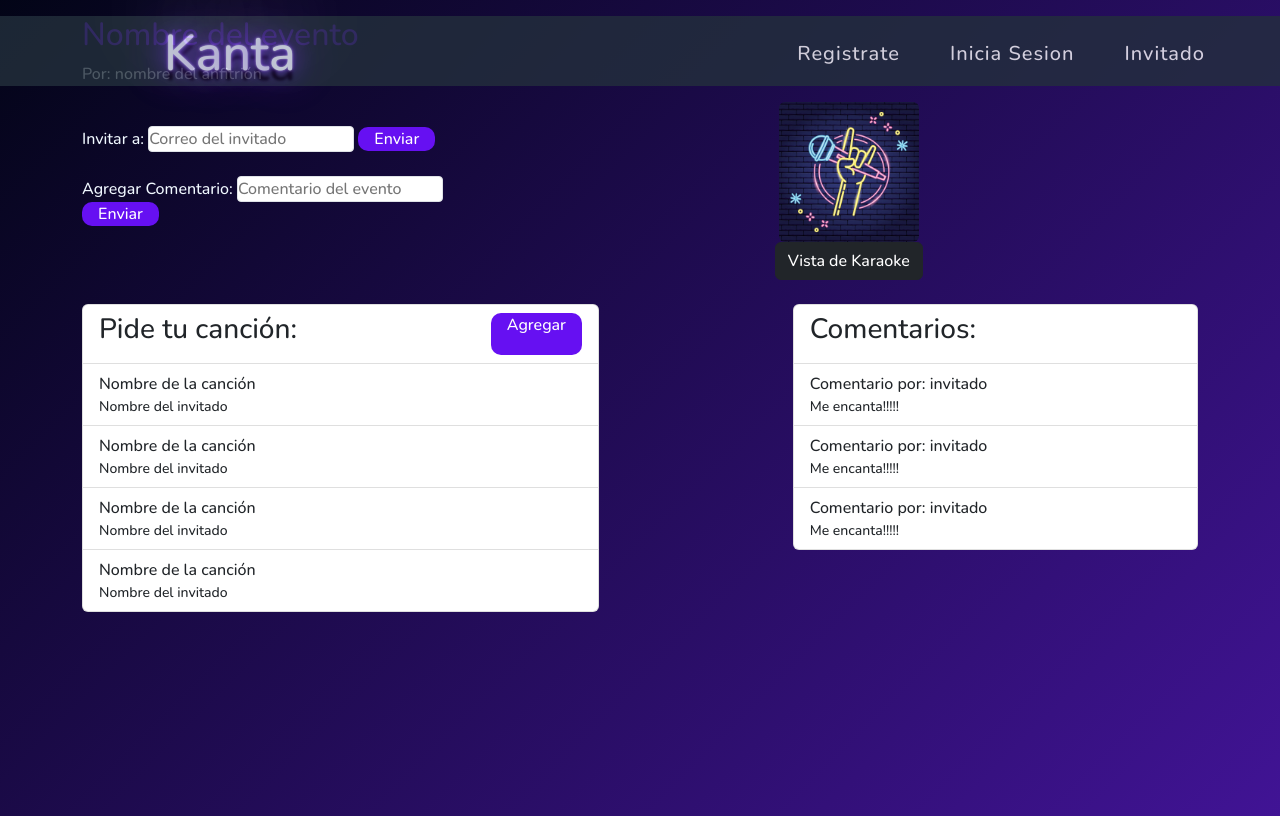
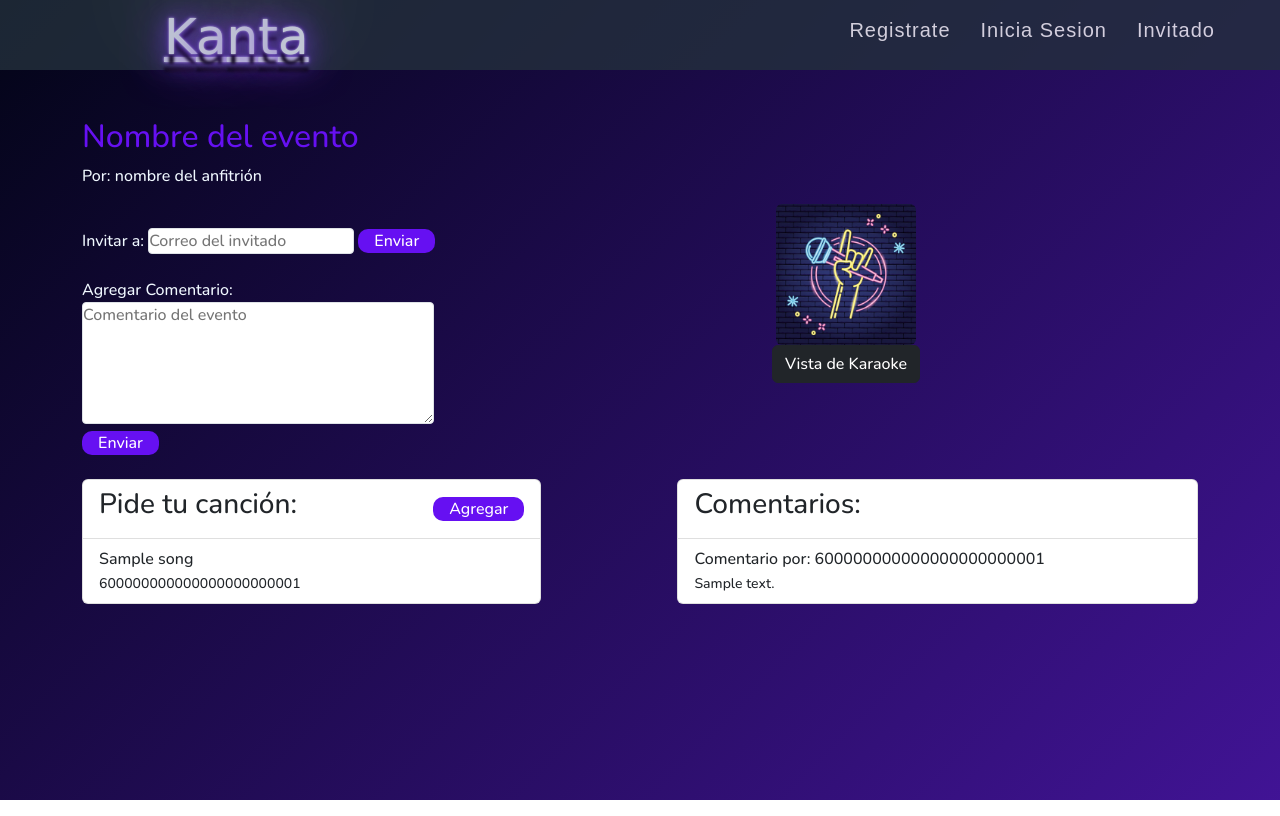
Before and after one commit to gused95/Karaoke, a Node server app: page /user/event-details in a window 1280 px wide. Run offline with Node 20, Linux system fonts and the light colour scheme; tables that the repository leaves empty hold one stand-in row (values such as "Sample post"); some libraries are stand-ins or nearby versions; some web fonts are replaced.

Commit message:
se ponen canciones en la lista, se acrtualizan los comentarios y mejoras de css

```diff
--- a/public/stylesheets/style.css
+++ b/public/stylesheets/style.css
@@ -1,30 +1,34 @@
-*{
+* {
   margin: 0;
   padding: 0;
   box-sizing: border-box;
-  font-family: 'Nunito', sans-serif;
 }
 body{
-  width: 100vw;
-  height:100vh;
+  font-family: 'Nunito', sans-serif;
+  padding-top: 70px;
+  min-height: 100vh;
   color: aliceblue;
   background: hsla(235, 79%, 5%, 1);
   background: linear-gradient(315deg, hsla(235, 79%, 5%, 1) 0%, hsla(261, 77%, 33%, 1) 100%);
   background: -moz-linear-gradient(315deg, hsla(235, 79%, 5%, 1) 0%, hsla(261, 77%, 33%, 1) 100%);
   background: -webkit-linear-gradient(315deg, hsla(235, 79%, 5%, 1) 0%, hsla(261, 77%, 33%, 1) 100%);
-
-  filter: progid: DXImageTransform.Microsoft.gradient( startColorstr="#030519", endColorstr="#401394", GradientType=1 );
+  filter: progid: DXImageTransform.Microsoft.gradient( startColorstr="#030519", endColorstr="#401394", GradientType=1 )
 }
 
 .body-index{
   padding: 0px;
 }
+
+.body-index #parallax .logo{
+  padding-top: 300px;
+}
+
 #texto1{
   margin: 100px;
   margin-top: 230px;
 }
 .texto1 {
-  font-size: 2.5rem;
+  font-size: 3rem;
   font-family: 'Roboto Condensed', sans-serif;
   color:#Fff;
   text-shadow: 0 -40px 100px, 0 0 2px, 0 0 1em #8244ff, 0 0 0.5em #8244ff, 0 0 0.1em #8244ff, 0 10px 3px #000;
@@ -274,6 +278,9 @@
 
 nav{
   position: fixed;
+  top: 0;
+  left: 0;
+  right: 0;
   box-sizing: border-box;
   font-family: 'Poppins', sans-serif;
   display: flex;
@@ -289,17 +296,17 @@
   padding: 0 50px 0 100px;
   flex-wrap: wrap;
 }
-nav .logo{
+nav .logo a{
   margin-left: 4rem;
   font-family: 'Vibur', cursive;
   color: rgb(238, 246, 255);
   text-shadow: 0 -40px 100px, 0 0 2px, 0 0 1em #8244ff, 0 0 0.5em #8244ff, 0 0 0.1em #8244ff, 0 10px 3px #000;
   font-size: 50px;
 }
-.logo p span{
+.logo span {
   animation: blink linear infinite 2s;
 }
-.logo p span:nth-of-type(2){
+.logo span:nth-of-type(2) {
   animation: blink linear infinite 3s;
 }
 @keyframes blink {
--- a/routes/user.routes.js
+++ b/routes/user.routes.js
@@ -1,5 +1,7 @@
 // starter code in both routes/celebrities.routes.js and routes/movies.routes.js
 const router = require("express").Router();
+const Song = require("../models/Song.model");
+const Comment = require("../models/Comment.model");
 
 // all your routes here
 const isLoggedIn = require("../middleware/isLoggedIn");
@@ -14,9 +16,56 @@
     res.render("users/user-new-event");
 });
 
+
+
 router.get("/event-details", (req, res) => {
-    res.render("users/event-details")
+    Song.find()
+        .then(songs =>{
+            Comment.find()
+            .then(comments =>{
+                res.render("users/event-details", {songs, comments})
+            })
+        })
+        .catch(err => console.log(err))
 })
 
+router.post("/event-details", (req,res) =>{
+    Comment.create(req.body)
+    .then( comment =>{
+        res.redirect("/user/event-details")
+    })
+    .catch(err => console.log(err))
+})
+
+router.post("/send-invitation", (req,res) =>{
+
+    const data = {
+        service_id: "",
+        template_id: "",
+        user_id: "",
+        template_params: {
+          nombre: user.name,
+          correo: user.email,
+          profilePic: user.profilePic,
+        },
+        accessToken: "",
+      };
+      const url = "https://api.emailjs.com/api/v1.0/email/send";
+      axios({
+        method: "post",
+        url,
+        headers: {
+          "Content-Type": "application/json",
+        },
+        data: JSON.stringify(data),
+      })
+        .then((result) => {
+          console.log(result);
+          console.log("Correo enviado :)");
+        })
+        .catch((err) => {
+          console.log(err);
+        });
+})
 
 module.exports = router;
--- a/views/karaoke/search.hbs
+++ b/views/karaoke/search.hbs
@@ -1,5 +1,5 @@
 <div class="">
-    <div class="container mt-3">
+    <div class="container mt-5">
         <h2>Busca tu canción</h2>
         <form  class="input-group mb-3 list-group" action="/karaoke/search" method="post">
             <div class="d-flex">
--- a/views/layout.hbs
+++ b/views/layout.hbs
@@ -1,5 +1,5 @@
+<!DOCTYPE html>
 <html lang="en">
-
   <head>
     <meta charset="UTF-8" />
     <meta name="viewport" content="width=device-width, initial-scale=1.0" />
@@ -19,7 +19,7 @@
   </head>
   <body>
     <nav>
-        <div class="logo"><p>K<span>a</span>n<span>t</span>a</p></div>
+      <div class="logo"><a href="/">K<span>a</span>n<span>t</span>a</a></div>
         <input type="checkbox" id="click">
         <label for="click" class="menu-boton">
           <i class="fas fa-bars"></i>
@@ -28,7 +28,7 @@
           {{#unless correo}}
             <li><a href="/auth/signup">Registrate</a></li>
             <li><a href="/auth/login">Inicia Sesion</a></li>
-              <li><a href="">Invitado</a></li>
+            <li><a href="/invitados/sesion-invitado">Invitado</a></li>
           {{/unless}}
           {{#if correo}}
             <li><a class="active" href="/">Bienvenido {{nombre}} </a></li>
--- a/views/users/event-details.hbs
+++ b/views/users/event-details.hbs
@@ -1,19 +1,19 @@
-<div class="">
+<div class="py-5">
     <div class="container">
-        <h2 class="mt-3">Nombre del evento</h2>
+        <h2 class="">Nombre del evento</h2>
         <p>Por: nombre del anfitrión</p>
         <div class="d-flex justify-content-between">
             <div>
-                <form class="mt-4">
+                <form class="mt-4" action="/user/send-invitation" method="post">
                     <label>Invitar a:
                         <input class="rounded-1 border border-1" type="mail" placeholder="Correo del invitado">
                     </label>
                     <button class="purple-btn">Enviar</button>
                 </form>
 
-                <form class="mt-4">
+                <form class="mt-4" action="/user/event-details" method="post">
                     <label>Agregar Comentario:
-                        <input class="rounded-1 border border-1" type="text" placeholder="Comentario del evento">
+                        <textarea class="rounded-1 border border-1 d-block"  rows="5" cols="36" placeholder="Comentario del evento" name="comment"></textarea>
                     </label>
                     <button class="purple-btn">Enviar</button>
                 </form>
@@ -26,31 +26,18 @@
         <div class="d-flex">
             <div class="list-group list mt-4 flex-grow-1">
                 <div class="list-group-item">
-                    <div class="d-flex">
+                    <div class="d-flex align-items-center">
                         <h3 class="flex-grow-1">Pide tu canción:</h3>
                         <a href="/karaoke/search" class="purple-btn">Agregar</a>
                     </div>
                 </div>
-                <div class="list-group-item">
-                    Nombre de la canción
-                    <br>
-                    <small>Nombre del invitado</small>
-                </div>
-                <div class="list-group-item">
-                    Nombre de la canción
-                    <br>
-                    <small>Nombre del invitado</small>
-                </div>
-                <div class="list-group-item">
-                    Nombre de la canción
-                    <br>
-                    <small>Nombre del invitado</small>
-                </div>
-                <div class="list-group-item">
-                    Nombre de la canción
-                    <br>
-                    <small>Nombre del invitado</small>
-                </div>
+                {{#each songs}}
+                   <div class="list-group-item">
+                        {{title}}
+                        <br>
+                        <small>{{guestId}}</small>
+                    </div>
+                {{/each}}
             </div>
             <div class="flex-grow-1">
 
@@ -59,22 +46,14 @@
                 <div class="list-group-item">
                     <h3 class="flex-grow-1">Comentarios:</h3>
                 </div>
+                {{#each comments}}
+                    <div class="list-group-item">
+                        Comentario por: {{guestId}}
+                        <br>
+                        <small>{{comment}}</small>
+                    </div>
+                {{/each}}
 
-                <div class="list-group-item">
-                    Comentario por: invitado
-                    <br>
-                    <small>Me encanta!!!!!</small>
-                </div>
-                <div class="list-group-item">
-                    Comentario por: invitado
-                    <br>
-                    <small>Me encanta!!!!!</small>
-                </div>
-                <div class="list-group-item">
-                    Comentario por: invitado
-                    <br>
-                    <small>Me encanta!!!!!</small>
-                </div>
             </div>
         </div>
     </div>
```
Also changed, not shown: models/Comment.model.js (added, +17 -0 lines), public/js/parallax.js (+3 -4 lines), routes/invitados.routes.js (+18 -1 lines), routes/karaoke.routes.js (+1 -8 lines), views/invitados/sesion-invitado.hbs (+11 -12 lines), models/assessment.model.js (deleted), public/images/karaoke.jpg (added). Lines whose indentation alone changed are shown as unchanged.
